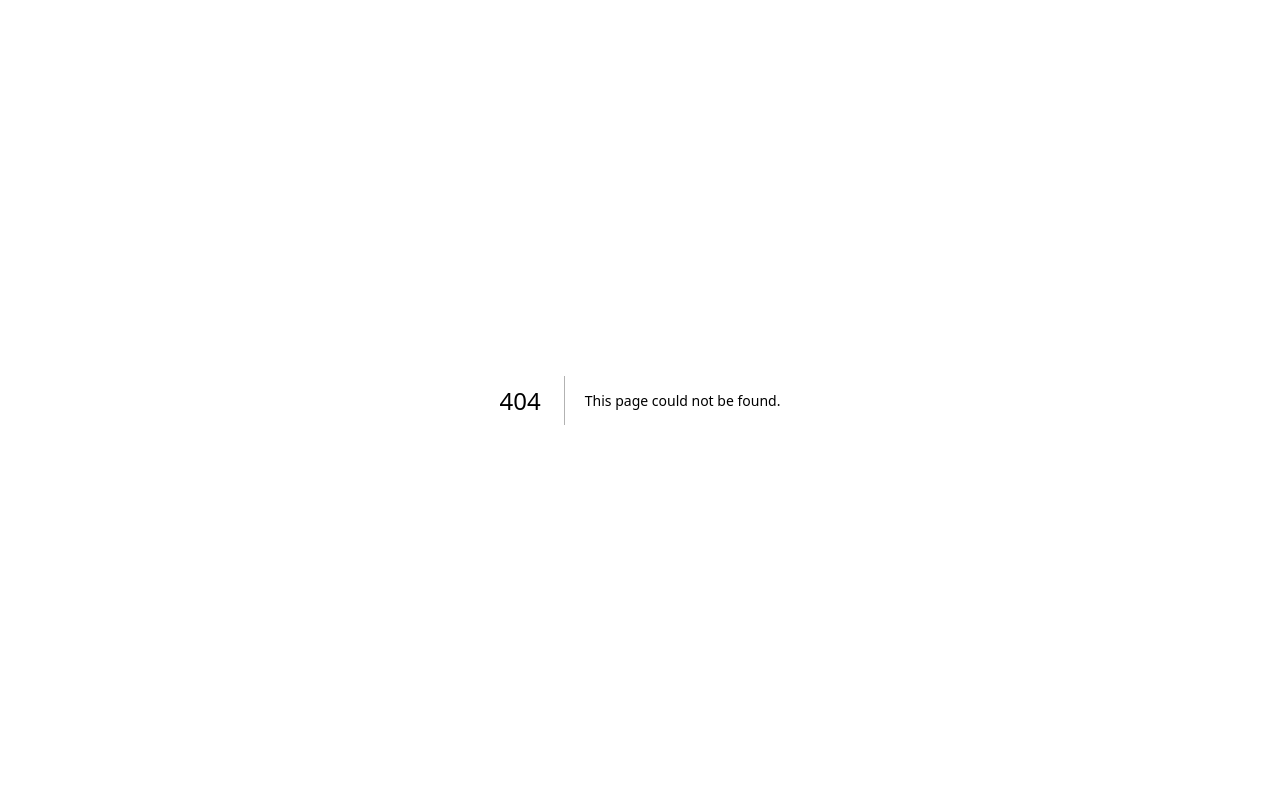
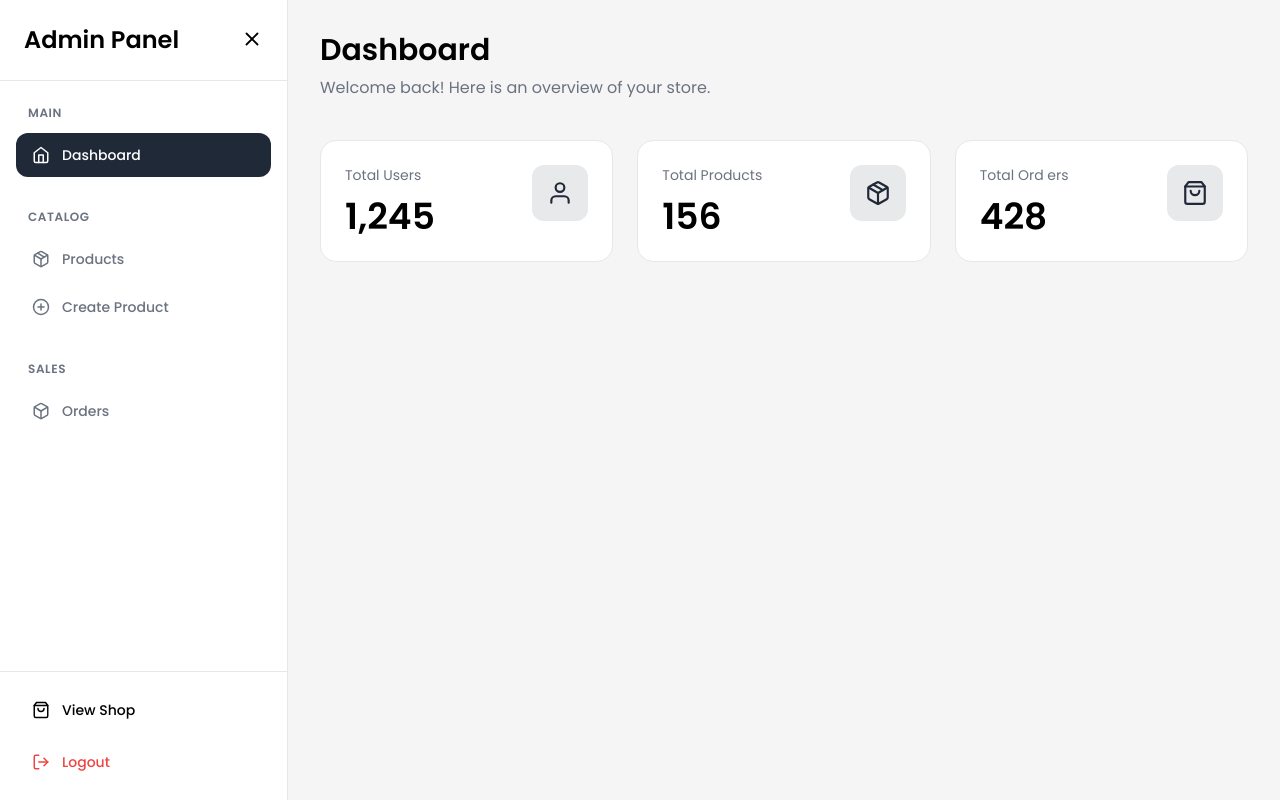
Before and after one commit to Ahmed-Soliman777/fashion, a Next.js app: page /admin in a window 1280 px wide. Before the commit this address had no page. Built offline with nearby package versions, Linux system fonts and the light colour scheme.

Commit message:
feat(admin): create admin dashboard ui

```diff
--- /dev/null
+++ b/app/admin/layout.tsx
@@ -0,0 +1,12 @@
+import AdminLayout from '@/components/layouts/AdminLayout'
+import React from 'react'
+
+const layout = ({ children }: Readonly<{ children: React.ReactNode }>) => {
+    return (
+        <AdminLayout>
+            {children}
+        </AdminLayout>
+    )
+}
+
+export default layout
--- /dev/null
+++ b/app/admin/page.tsx
@@ -0,0 +1,57 @@
+import { FiPackage, FiShoppingBag, FiUser } from 'react-icons/fi'
+
+const stats = [
+    {
+        title: "Total Users",
+        value: "1,245",
+        icon: FiUser
+    },
+    {
+        title: "Total Products",
+        value: "156",
+        icon: FiPackage
+    },
+    {
+        title: "Total Ord ers",
+        value: "428",
+        icon: FiShoppingBag
+    },
+]
+const page = () => {
+    return (
+        <section>
+            <div>
+                <h2 className="text-3xl font-semibold">Dashboard</h2>
+
+                <p className="mt-2 text-muted-foreground">
+                    Welcome back! Here is an overview of your store.
+                </p>
+            </div>
+
+            <div className="mt-10 grid gap-6 sm:grid-cols-2 xl:grid-cols-3">
+                {
+                    stats.map(stat => {
+                        const Icon = stat.icon
+                        return (
+                            <div key={stat.title} className="rounded-2xl border border-border bg-background p-6 transition hover:border-primary/40 hover:shadow-sm">
+                                <div className="flex items-start justify-between">
+                                    <div>
+                                        <p className="text-sm text-muted-foreground">{stat.title}</p>
+
+                                        <h3 className="mt-3 text-4xl font-semibold">{stat.value}</h3>
+                                    </div>
+
+                                    <div className='flex h-14 w-14 items-center justify-center rounded-xl bg-primary/10 text-primary'>
+                                        <Icon size={26} />
+                                    </div>
+                                </div>
+                            </div>
+                        )
+                    })
+                }
+            </div>
+        </section>
+    )
+}
+
+export default page
--- /dev/null
+++ b/components/admin/AdminSidebar.tsx
@@ -0,0 +1,72 @@
+"use client"
+
+import { FiMenu, FiX } from "react-icons/fi"
+import { usePathname } from 'next/navigation';
+import { useState } from "react";
+import Link from "next/link";
+import SidebarContent from "./SidebarContent";
+
+
+const AdminSidebar = () => {
+    const pathname = usePathname()
+    const [open, setOpen] = useState(false)
+    return (
+        <>
+            <header className="fixed top-0 w-full z-40 flex h-16 items-center justify-between border-b border-border bg-background px-4 lg:hidden">
+                <Link
+                    href='/'
+                    className="text-xl font-bold"
+                >
+                    Admin Panel
+                </Link>
+                <button
+                    onClick={() => setOpen(true)}
+                    className="rounded-lg border border-border p-2">
+                    <FiMenu size={22} />
+                </button>
+            </header>
+
+            {/* overlay */}
+            {
+                open && (
+                    <div
+                        onClick={() => setOpen(false)}
+                        className="fixed inset-0 z-40 bg-black/50 lg:hidden"></div>
+                )
+
+            }
+
+            {/* mobile drawer */}
+            <aside className={`fixed left-0 top-0 z-50 flex h-screen w-72 flex-col border-r border-border bg-background transition-transform duration-300 lg:hidden ${open ? "translate-x-0" : "-translate-x-full"}`}>
+                <button
+                    onClick={() => setOpen(false)}
+                    className="absolute right-4 top-5 rounded-lg p-2 hover:bg-surface">
+                    <FiX size={22} />
+                </button>
+
+
+                <SidebarContent
+                    pathname={pathname}
+                    closeSidebar={() => setOpen(false)}
+                />
+            </aside>
+
+            {/* desktop drawer */}
+            <aside className={`sticky top-0 hidden h-screen w-72 flex-col border-r border-border bg-background lg:flex`}>
+                <button
+                    onClick={() => setOpen(false)}
+                    className="absolute right-4 top-5 rounded-lg p-2 hover:bg-surface">
+                    <FiX size={22} />
+                </button>
+
+
+                <SidebarContent
+                    pathname={pathname}
+                    closeSidebar={() => setOpen(false)}
+                />
+            </aside>
+        </>
+    )
+}
+
+export default AdminSidebar
--- /dev/null
+++ b/components/admin/SidebarContent.tsx
@@ -0,0 +1,119 @@
+import { FiBox, FiHome, FiLogOut, FiPackage, FiShoppingBag } from "react-icons/fi"
+import { LuCirclePlus } from "react-icons/lu"
+import Link from 'next/link'
+
+interface SidebarContentProps {
+  pathname: string;
+  closeSidebar: () => void
+}
+
+const navigation = [
+  {
+    title: "MAIN",
+    items: [
+      {
+        href: '/admin',
+        label: 'Dashboard',
+        icon: FiHome
+      }
+    ]
+  },
+  {
+    title: "CATALOG",
+    items: [
+      {
+        href: '/admin/products',
+        label: 'Products',
+        icon: FiPackage
+      },
+      {
+        href: '/admin/add-product',
+        label: 'Create Product',
+        icon: LuCirclePlus
+      },
+    ]
+  },
+  {
+    title: "SALES",
+    items: [
+      {
+        href: '/admin/orders',
+        label: 'Orders',
+        icon: FiBox
+      }
+    ]
+  },
+]
+
+const SidebarContent = ({
+  pathname,
+  closeSidebar
+}: SidebarContentProps) => {
+  return (
+    <>
+      <div className='border-b border-border px-6 py-6'>
+        <Link
+          href={'/admin'}
+          className='text-2xl font-semibold'
+        >
+          Admin Panel
+        </Link>
+      </div>
+
+      {/* navigation */}
+      <div className="flex-1 overflow-y-auto px-4 py-6">
+        {
+          navigation.map((section) => (
+            <div key={section.title} className="mb-8">
+              <p className="mb-3 px-3 text-xs font-semibold uppercase tracking-wider text-muted-foreground">
+                {section.title}
+              </p>
+
+              <div className="space-y-1">
+                {
+                  section.items.map(item => {
+                    const Icon = item.icon
+                    const isActive = pathname === item.href
+                    return (
+                      <Link
+                        href={item.href}
+                        key={item.href}
+                        onClick={() => closeSidebar()}
+                        className={`flex items-center gap-3 rounded-xl px-4 py-3 text-sm font-medium transition ${isActive ? "bg-primary text-primary-foreground" : "text-muted-foreground hover:bg-surface hover:text-foreground"}`}
+                      >
+                        <Icon
+                          size={18}
+                        />
+                        {
+                          item.label
+                        }
+                      </Link>
+                    )
+                  })
+                }
+              </div>
+            </div>
+          ))
+        }
+      </div>
+
+      {/* bottom */}
+      <div className="border-t border-border p-4">
+        <Link
+          href={'/shop'}
+          className="mb-2 flex items-center gap-3 rounded-xl px-4 py-3 text-sm font-medium transition hover:bg-surface"
+        >
+          <FiShoppingBag size={18} />
+          View Shop
+        </Link>
+
+        <button className="flex w-full items-center gap-3 rounded-xl px-4 py-3 text-left text-sm font-medium text-destructive transition hover:bg-destructive/10">
+          <FiLogOut size={18} />
+          Logout
+        </button>
+      </div>
+    </>
+  )
+}
+
+export default SidebarContent
--- /dev/null
+++ b/components/layouts/AdminLayout.tsx
@@ -0,0 +1,18 @@
+import React from 'react'
+import AdminSidebar from '../admin/AdminSidebar'
+
+const AdminLayout = ({ children }: { children: React.ReactNode }) => {
+    return (
+        <div className='flex min-h-screen bg-background'>
+            <AdminSidebar />
+
+            <main className='flex-1 overflow-y-auto bg-surface'>
+                <div className="mx-auto max-w-7xl p-4 mt-15 lg:mt-0 sm:p-6 lg:p-8">
+                    {children}
+                </div>
+            </main>
+        </div>
+    )
+}
+
+export default AdminLayout
```
